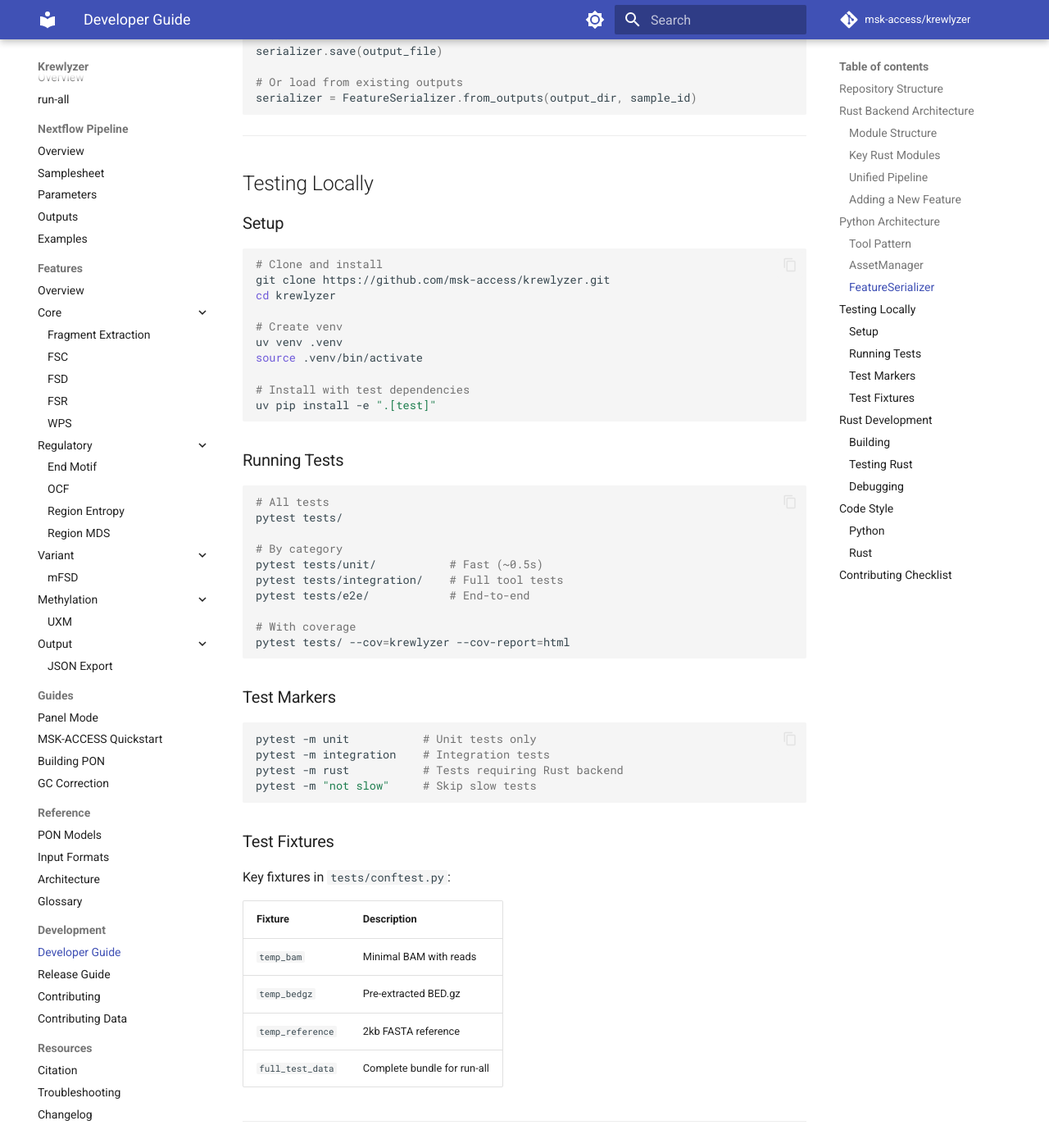
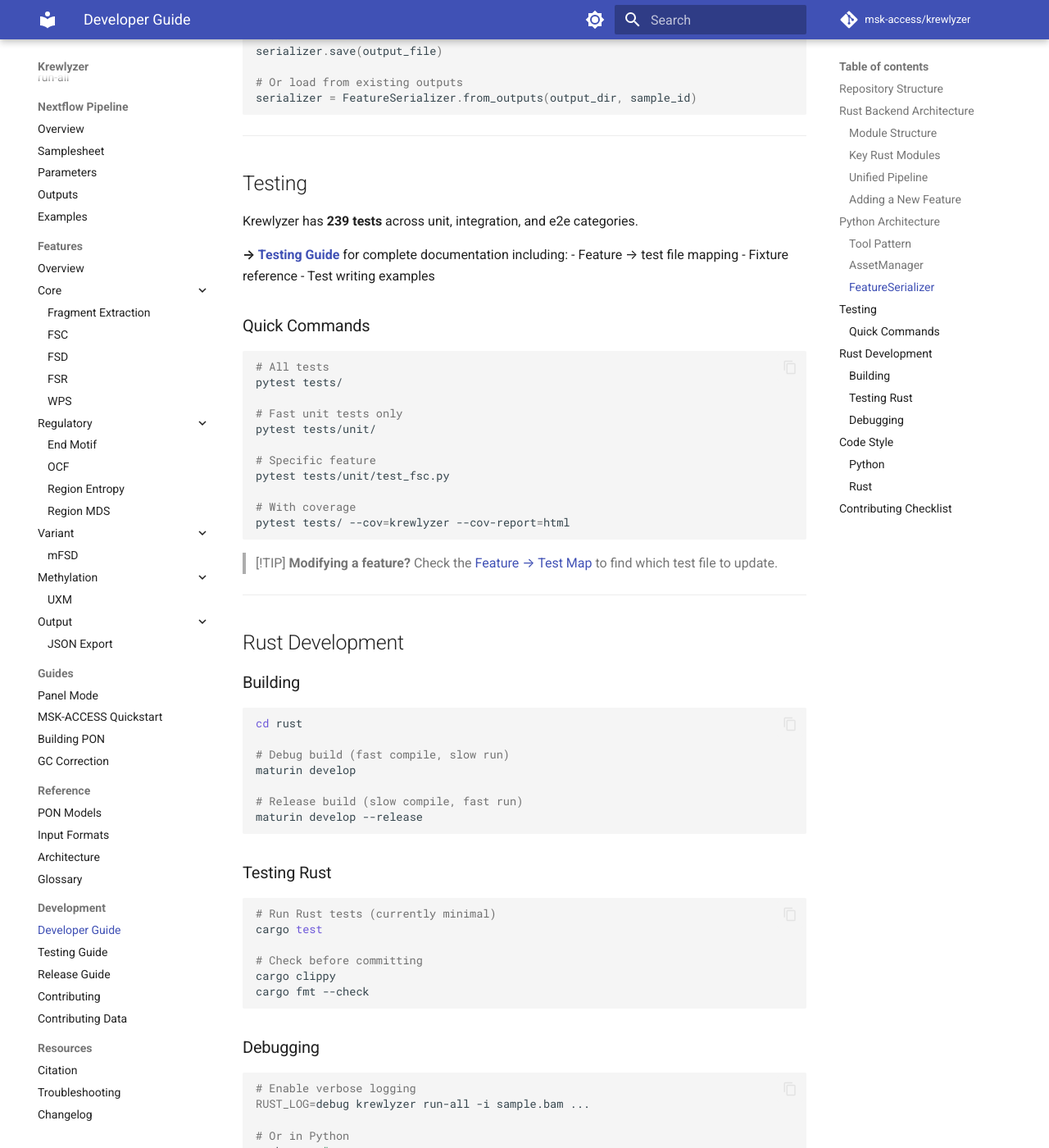
Before and after one commit to msk-access/krewlyzer, an MkDocs documentation site: the page built from docs/development/developer-guide.md, in a window 1280 px wide and 1400 px high, scrolled down 3341 px. Shown: the whole window at 82% size. Built offline with MkDocs 1.6.1 and Material for MkDocs 9.7.7, drawn with Linux system fonts in a browser that asks for light colours; comment, search, counter and statistics services are not loaded.

Commit message:
update test docs

````diff
--- a/docs/development/developer-guide.md
+++ b/docs/development/developer-guide.md
@@ -168,57 +168,33 @@ serializer = FeatureSerializer.from_outputs(output_dir, sample_id)
 
 ---
 
-## Testing Locally
+## Testing
 
-### Setup
+Krewlyzer has **239 tests** across unit, integration, and e2e categories.
 
-```bash
-# Clone and install
-git clone https://github.com/msk-access/krewlyzer.git
-cd krewlyzer
+**→ [Testing Guide](testing-guide.md)** for complete documentation including:
+- Feature → test file mapping
+- Fixture reference
+- Test writing examples
 
-# Create venv
-uv venv .venv
-source .venv/bin/activate
-
-# Install with test dependencies
-uv pip install -e ".[test]"
-```
-
-### Running Tests
+### Quick Commands
 
 ```bash
 # All tests
 pytest tests/
 
-# By category
-pytest tests/unit/           # Fast (~0.5s)
-pytest tests/integration/    # Full tool tests
-pytest tests/e2e/            # End-to-end
+# Fast unit tests only
+pytest tests/unit/
+
+# Specific feature
+pytest tests/unit/test_fsc.py
 
 # With coverage
 pytest tests/ --cov=krewlyzer --cov-report=html
 ```
 
-### Test Markers
-
-```bash
-pytest -m unit           # Unit tests only
-pytest -m integration    # Integration tests
-pytest -m rust           # Tests requiring Rust backend
-pytest -m "not slow"     # Skip slow tests
-```
-
-### Test Fixtures
-
-Key fixtures in `tests/conftest.py`:
-
-| Fixture | Description |
-|---------|-------------|
-| `temp_bam` | Minimal BAM with reads |
-| `temp_bedgz` | Pre-extracted BED.gz |
-| `temp_reference` | 2kb FASTA reference |
-| `full_test_data` | Complete bundle for run-all |
+> [!TIP]
+> **Modifying a feature?** Check the [Feature → Test Map](testing-guide.md#feature--test-map) to find which test file to update.
 
 ---
 
--- a/mkdocs.yml
+++ b/mkdocs.yml
@@ -90,6 +90,7 @@ nav:
 
   - Development:
     - Developer Guide: development/developer-guide.md
+    - Testing Guide: development/testing-guide.md
     - Release Guide: development/release-guide.md
     - Contributing: development/contributing.md
     - Contributing Data: development/contributing-data.md
````
Also changed, not shown: docs/development/testing-guide.md (added, +145 -0 lines), 1 other file.
